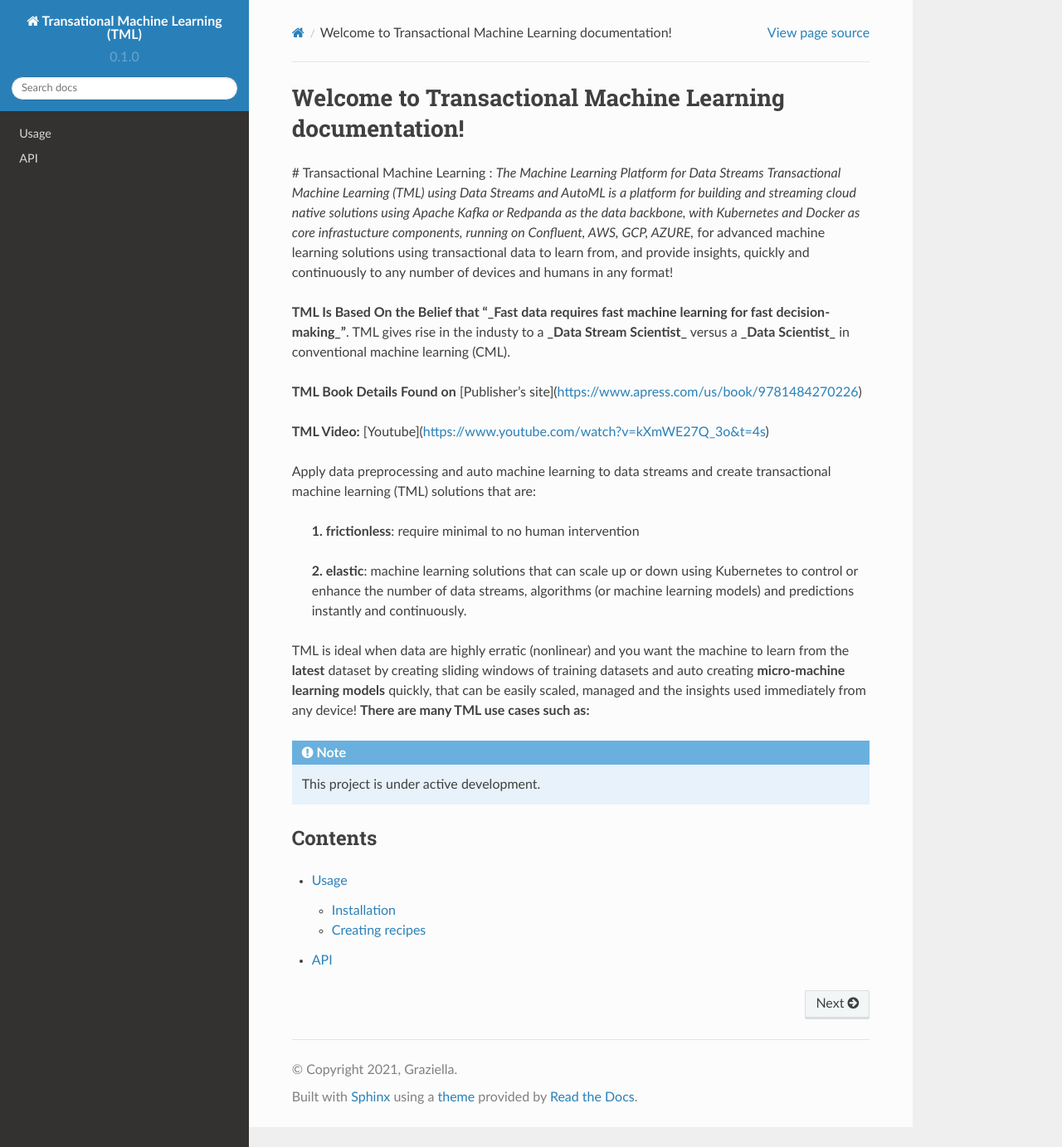
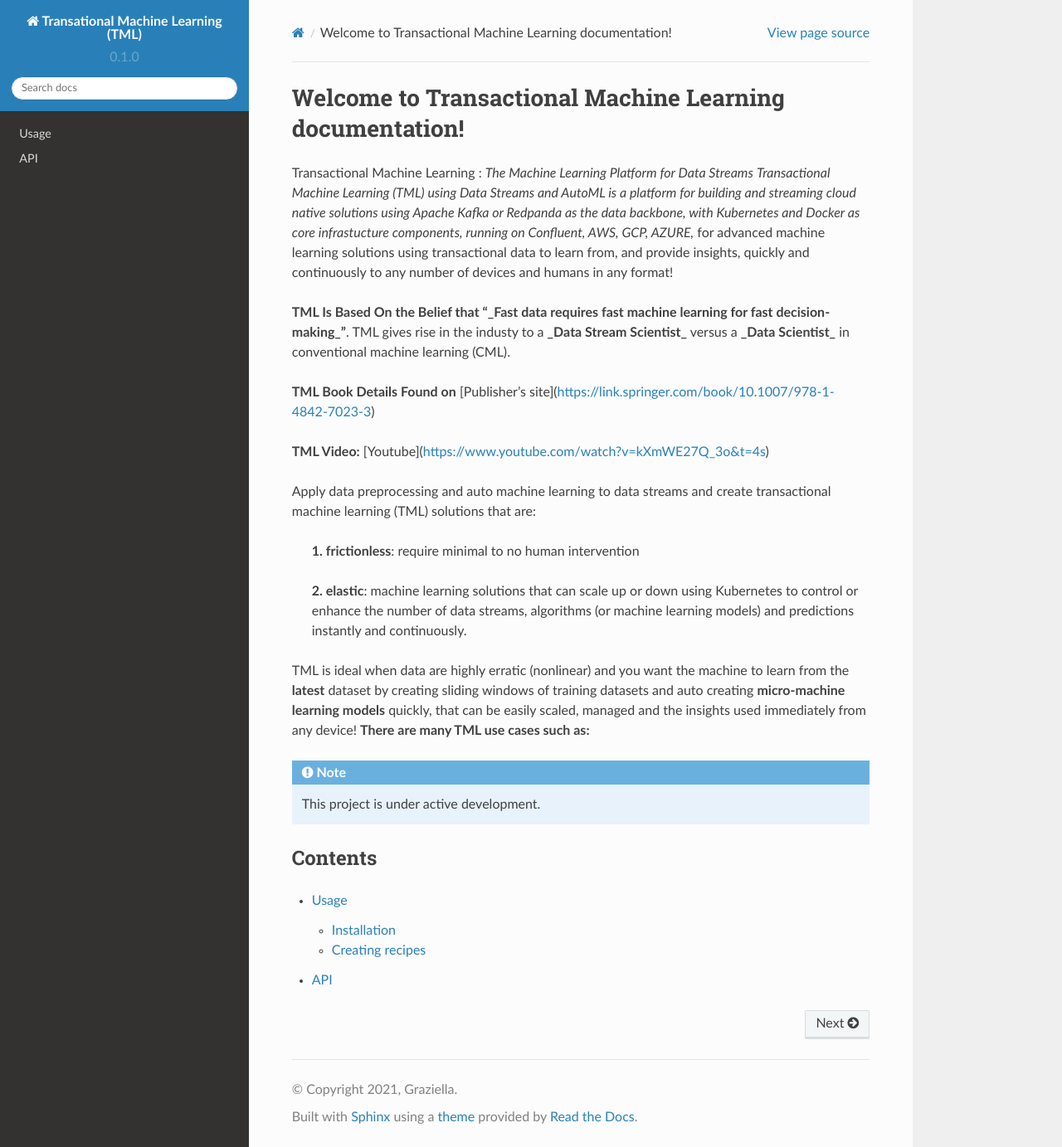
Before and after one commit to smaurice101/readthedocs, a Sphinx documentation site: the page built from docs/source/index.rst, in a window 1280 px wide and 1383 px high. Shown: the whole window at 83% size. Built offline with Sphinx 7.4.7 and the Read the Docs theme 2.0.0, drawn with Linux system fonts in a browser that asks for light colours; some of the changed lines change nothing that is shown.

Commit message:
Update index.rst

```diff
--- a/docs/source/index.rst
+++ b/docs/source/index.rst
@@ -1,12 +1,12 @@
 Welcome to Transactional Machine Learning documentation!
 ===================================
 
-# Transactional Machine Learning : *The Machine Learning Platform for Data Streams*
+Transactional Machine Learning : *The Machine Learning Platform for Data Streams*
 *Transactional Machine Learning (TML) using Data Streams and AutoML is a platform for building and streaming cloud native solutions using Apache Kafka or Redpanda as the data backbone, with Kubernetes and Docker as core infrastucture components, running on Confluent, AWS, GCP, AZURE,* for advanced machine learning solutions using transactional data to learn from, and provide insights, quickly and continuously to any number of devices and humans in any format!
 
 **TML Is Based On the Belief that "_Fast data requires fast machine learning for fast decision-making_"**. TML gives rise in the industy to a **_Data Stream Scientist_** versus a **_Data Scientist_** in conventional machine learning (CML).
 
-**TML Book Details Found on** [Publisher's site](https://www.apress.com/us/book/9781484270226)
+**TML Book Details Found on** [Publisher's site](https://link.springer.com/book/10.1007/978-1-4842-7023-3)
 
 **TML Video:** [Youtube](https://www.youtube.com/watch?v=kXmWE27Q_3o&t=4s)
 
```
